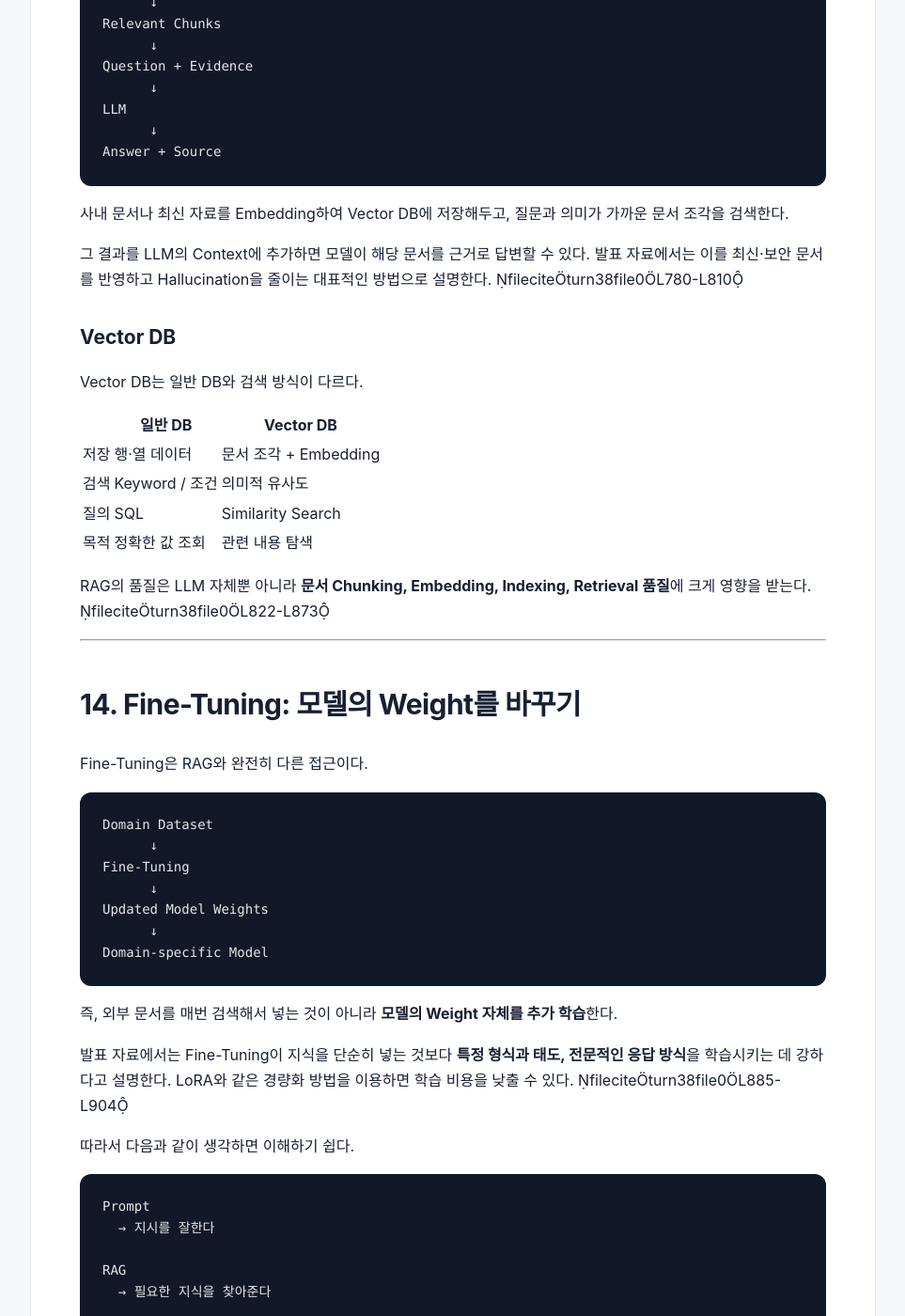
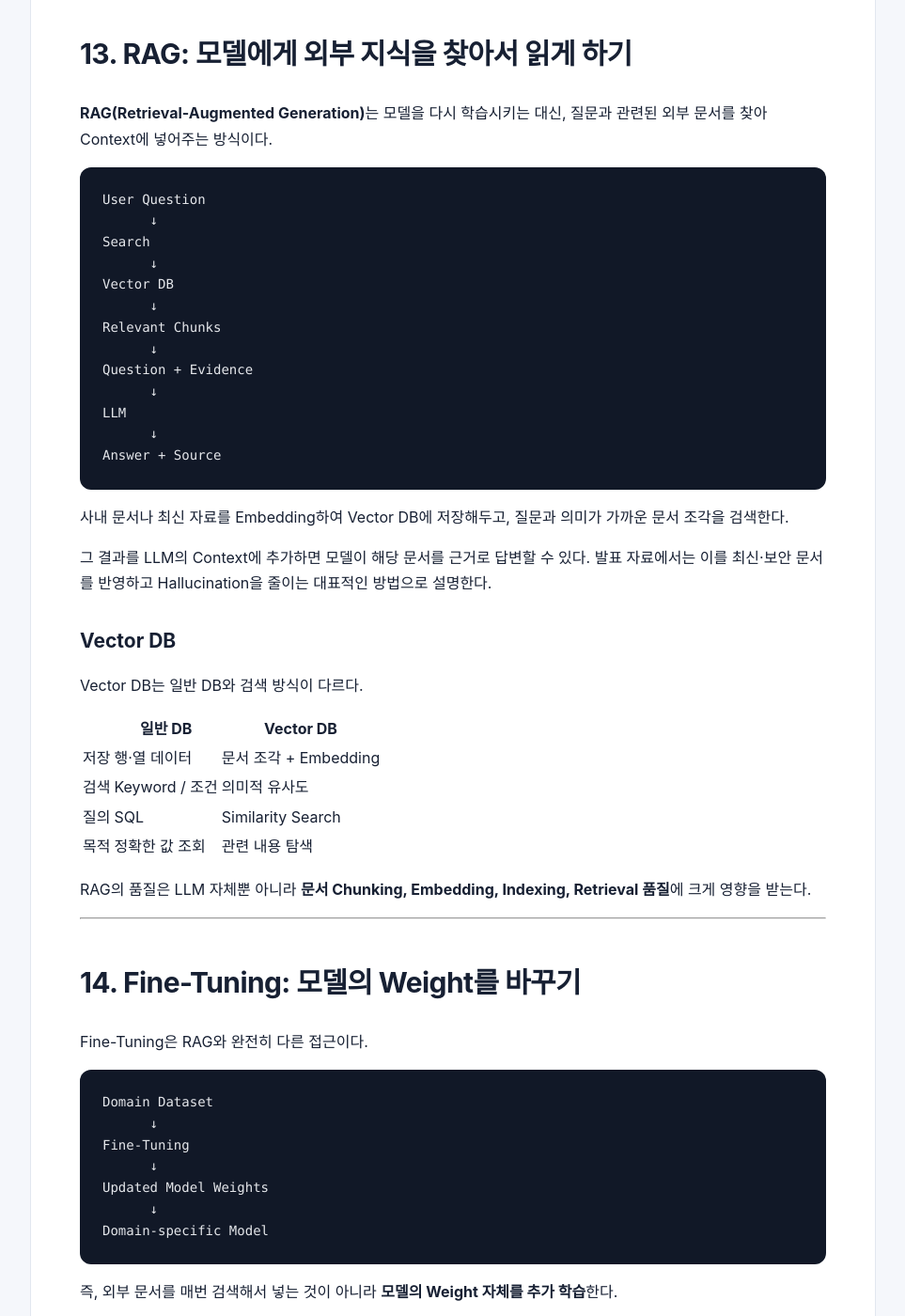
Before and after one commit to Jwayong-Park/eda-technical-blog, a Jekyll site: the page built from _posts/2026-09-03-llm-fundamentals-for-eda-agent.md, in a window 1280 px wide and 1400 px high, scrolled down 13871 px. Shown: the whole window at 94% size, without its empty margins (158-1121 px from the left). Built offline with Jekyll 4.4.1, drawn with Linux system fonts in a browser that asks for light colours; some of the changed text lies outside the part shown.

Commit message:
Clean public article citations and embed web-native overview diagram

````diff
--- a/_posts/2026-09-03-llm-fundamentals-for-eda-agent.md
+++ b/_posts/2026-09-03-llm-fundamentals-for-eda-agent.md
@@ -24,7 +24,7 @@
 
 가능성을 이야기하기 전에 먼저 알아야 할 것이 있다. **LLM이 무엇을 학습하고, 어떻게 답을 만들며, 왜 틀릴 수 있는가**이다.
 
-이 글은 발표 자료 **「LLM 신경망(Neural Network) 학습부터 추론 원리, 그리고 실무 적용 솔루션」**을 바탕으로, 이후 EDA Agent와 AI 기반 Design/Implementation Flow를 이해하기 위해 필요한 AI 기초를 하나의 기술 문서로 정리한 것이다. fileciteturn38file0L28-L32
+이 글은 발표 자료 **「LLM 신경망(Neural Network) 학습부터 추론 원리, 그리고 실무 적용 솔루션」**을 바탕으로, 이후 EDA Agent와 AI 기반 Design/Implementation Flow를 이해하기 위해 필요한 AI 기초를 하나의 기술 문서로 정리한 것이다.
 
 핵심 흐름은 다음과 같다.
 
@@ -42,6 +42,11 @@
 EDA Agent
 ```
 
+<figure class="article-figure article-figure-overview">
+  <img src="{{ '/assets/images/llm-fundamentals-overview.svg' | relative_url }}" alt="LLM Fundamentals에서 AI Agent와 EDA Agent로 확장되는 개념 구조도" loading="lazy">
+  <figcaption>Figure 1. AI · ML · DL · LLM의 관계부터 AI Agent와 EDA Agent로 이어지는 전체 개념 구조</figcaption>
+</figure>
+
 ---
 
 ## 1. 왜 EDA Agent를 이야기하기 전에 LLM을 알아야 하는가?
@@ -52,7 +57,7 @@
 
 1. **소통과 의사결정** — 기본 용어와 동작 메커니즘을 알아야 업계와 벤더, 개발자와 제대로 소통할 수 있다.
 2. **프롬프트 그 이상** — 학습과 추론 과정을 이해해야 AI 도구와 Pipeline을 설계할 수 있다.
-3. **해결책 선택** — 같은 문제라도 Prompt, RAG, Fine-Tuning 중 적절한 선택이 달라진다. fileciteturn38file0L96-L117
+3. **해결책 선택** — 같은 문제라도 Prompt, RAG, Fine-Tuning 중 적절한 선택이 달라진다.
 
 EDA Agent도 똑같다.
 
@@ -91,7 +96,7 @@
 
 ### LLM — Large Language Model
 
-대규모 텍스트를 학습해 언어의 패턴을 모델링하고, 주어진 문맥에서 다음 Token을 예측하는 초대형 Deep Learning 모델이다. fileciteturn38file0L129-L148
+대규모 텍스트를 학습해 언어의 패턴을 모델링하고, 주어진 문맥에서 다음 Token을 예측하는 초대형 Deep Learning 모델이다.
 
 이 관계를 이해하면 LLM을 단순한 "검색 엔진"이나 "대화 프로그램"으로 생각하는 오류를 줄일 수 있다.
 
@@ -119,9 +124,7 @@
 
 중요한 것은 개별 뉴런 하나가 아니라 **수많은 연결과 가중치가 함께 학습된다는 것**이다.
 
-LLM에서는 이러한 파라미터가 매우 큰 규모로 존재한다. 발표 자료에서는 GPT급 모델의 파라미터를 수천억 개 규모로 설명한다. fileciteturn38file0L160-L218
-
-따라서 LLM의 "지능"을 이해할 때는 특정 뉴런 하나보다 **모델 구조, 연결 규모, 그리고 학습된 Weight**를 보는 것이 중요하다.
+LLM에서는 이러한 파라미터가 매우 큰 규모로 존재한다. 따라서 LLM의 "지능"을 이해할 때는 특정 뉴런 하나보다 **모델 구조, 연결 규모, 그리고 학습된 Weight**를 보는 것이 중요하다.
 
 ---
 
@@ -166,7 +169,7 @@
 - `∂L/∂w` : Weight에 대한 Loss의 Gradient
 - `η` : Learning Rate
 
-Gradient가 양수이면 Weight를 줄이는 방향으로, 음수이면 Weight를 늘리는 방향으로 이동한다. Gradient가 거의 0이면 해당 지점에서 더 이상 크게 개선할 방향이 없다고 볼 수 있다. fileciteturn38file0L270-L294
+Gradient가 양수이면 Weight를 줄이는 방향으로, 음수이면 Weight를 늘리는 방향으로 이동한다. Gradient가 거의 0이면 해당 지점에서 더 이상 크게 개선할 방향이 없다고 볼 수 있다.
 
 ### 4.3 Backpropagation
 
@@ -194,7 +197,7 @@
 [인공] [지능] [이]
 ```
 
-한국어는 같은 의미를 전달하더라도 영어와 비교해 Token이 더 많이 발생할 수 있기 때문에 Token 수가 비용과 직접 연결될 수 있다. fileciteturn38file0L306-L336
+한국어는 같은 의미를 전달하더라도 영어와 비교해 Token이 더 많이 발생할 수 있기 때문에 Token 수가 비용과 직접 연결될 수 있다.
 
 ### Embedding
 
@@ -244,7 +247,7 @@
 
 라는 문장에서 `은행`을 해석할 때 `강`과 같은 주변 단어가 문맥 이해에 영향을 줄 수 있다.
 
-발표 자료는 이 구조의 출발점으로 Vaswani et al.의 **Attention Is All You Need**를 소개한다. fileciteturn38file0L348-L379
+발표 자료는 이 구조의 출발점으로 Vaswani et al.의 **Attention Is All You Need**를 소개한다.
 
 ---
 
@@ -252,7 +255,7 @@
 
 LLM을 만든다고 해서 처음부터 질문에 잘 답하는 것은 아니다.
 
-발표 자료에서는 모델 학습을 크게 **Pre-training → Post-training**으로 나누어 설명한다. fileciteturn38file0L401-L429
+발표 자료에서는 모델 학습을 크게 **Pre-training → Post-training**으로 나누어 설명한다.
 
 ### 7.1 Pre-training
 
@@ -272,7 +275,7 @@
 Base Model
 ```
 
-정답지를 사람이 하나씩 만드는 대신 원래 문장 자체를 학습 신호로 사용할 수 있다는 점이 대규모 학습의 중요한 특징이다. fileciteturn38file0L441-L463
+정답지를 사람이 하나씩 만드는 대신 원래 문장 자체를 학습 신호로 사용할 수 있다는 점이 대규모 학습의 중요한 특징이다.
 
 결과물은 **Base Model**이다.
 
@@ -294,7 +297,7 @@
 Aligned Chat Model
 ```
 
-SFT는 지시를 따르는 형식을 학습시키고, RLHF와 같은 선호도 기반 정렬은 사람이 선호하는 답변의 특성을 반영한다. fileciteturn38file0L523-L539
+SFT는 지시를 따르는 형식을 학습시키고, RLHF와 같은 선호도 기반 정렬은 사람이 선호하는 답변의 특성을 반영한다.
 
 즉,
 
@@ -326,7 +329,7 @@
 
 처럼 이미 생성한 Token을 다시 입력에 포함시키면서 다음 Token을 하나씩 생성한다.
 
-이를 자기회귀(Autoregressive) 방식이라고 볼 수 있다. 발표 자료의 핵심 표현은 **"LLM은 답을 찾는 것이 아니라 한 Token씩 생성한다"**는 것이다. fileciteturn38file0L607-L637
+이를 자기회귀(Autoregressive) 방식이라고 볼 수 있다. 핵심은 **"LLM은 답을 찾는 것이 아니라 한 Token씩 생성한다"**는 것이다.
 
 이 관점이 중요한 이유는 다음 장에서 설명할 **Hallucination**을 이해할 수 있기 때문이다.
 
@@ -345,7 +348,7 @@
 | Max Tokens | 생성 가능한 최대 길이 |
 | System Prompt | 역할·말투·제약·기본 지시 설정 |
 
-따라서 같은 질문이라도 Sampling 설정에 따라 결과가 달라질 수 있다. 발표 자료에서는 요약·분류처럼 일관성이 중요한 작업은 낮은 Temperature를 사용하는 방향으로 설명한다. fileciteturn38file0L649-L668
+따라서 같은 질문이라도 Sampling 설정에 따라 결과가 달라질 수 있다. 발표 자료에서는 요약·분류처럼 일관성이 중요한 작업은 낮은 Temperature를 사용하는 방향으로 설명한다.
 
 EDA Agent에서도 이 부분은 중요하다.
 
@@ -379,7 +382,7 @@
 
 - 긴 Context는 비용과 속도에 영향을 준다.
 - 긴 문서를 통째로 넣는 것보다 필요한 부분만 넣는 것이 유리하다.
-- 대화가 길어지면 초반 지시가 희석될 수 있으므로 중요한 지시는 다시 명시할 필요가 있다. fileciteturn38file0L680-L700
+- 대화가 길어지면 초반 지시가 희석될 수 있으므로 중요한 지시는 다시 명시할 필요가 있다.
 
 이것은 EDA Agent 설계에서 매우 중요하다.
 
@@ -405,7 +408,7 @@
 
 ### 원인 3. 출처 없는 생성
 
-모델이 답변을 생성한다고 해서 그 답변에 실제 근거 문서가 자동으로 연결되는 것은 아니다. fileciteturn38file0L713-L736
+모델이 답변을 생성한다고 해서 그 답변에 실제 근거 문서가 자동으로 연결되는 것은 아니다.
 
 그래서 실무에서는 중요한 질문이 생긴다.
 
@@ -451,7 +454,7 @@
 
 와 같이 구체적으로 정의하는 것이 좋다.
 
-Prompt Engineering은 문서 요약, 분류, 지정된 형식으로의 변환 등 다양한 작업에 빠르게 적용할 수 있지만, **모델이 모르는 사실 자체를 새롭게 만들어 주지는 않는다.** fileciteturn38file0L748-L768
+Prompt Engineering은 문서 요약, 분류, 지정된 형식으로의 변환 등 다양한 작업에 빠르게 적용할 수 있지만, **모델이 모르는 사실 자체를 새롭게 만들어 주지는 않는다.**
 
 ---
 
@@ -477,7 +480,7 @@
 
 사내 문서나 최신 자료를 Embedding하여 Vector DB에 저장해두고, 질문과 의미가 가까운 문서 조각을 검색한다.
 
-그 결과를 LLM의 Context에 추가하면 모델이 해당 문서를 근거로 답변할 수 있다. 발표 자료에서는 이를 최신·보안 문서를 반영하고 Hallucination을 줄이는 대표적인 방법으로 설명한다. fileciteturn38file0L780-L810
+그 결과를 LLM의 Context에 추가하면 모델이 해당 문서를 근거로 답변할 수 있다. 발표 자료에서는 이를 최신·보안 문서를 반영하고 Hallucination을 줄이는 대표적인 방법으로 설명한다.
 
 ### Vector DB
 
@@ -490,7 +493,7 @@
 | 질의 | SQL | Similarity Search |
 | 목적 | 정확한 값 조회 | 관련 내용 탐색 |
 
-RAG의 품질은 LLM 자체뿐 아니라 **문서 Chunking, Embedding, Indexing, Retrieval 품질**에 크게 영향을 받는다. fileciteturn38file0L822-L873
+RAG의 품질은 LLM 자체뿐 아니라 **문서 Chunking, Embedding, Indexing, Retrieval 품질**에 크게 영향을 받는다.
 
 ---
 
@@ -510,7 +513,7 @@
 
 즉, 외부 문서를 매번 검색해서 넣는 것이 아니라 **모델의 Weight 자체를 추가 학습**한다.
 
-발표 자료에서는 Fine-Tuning이 지식을 단순히 넣는 것보다 **특정 형식과 태도, 전문적인 응답 방식**을 학습시키는 데 강하다고 설명한다. LoRA와 같은 경량화 방법을 이용하면 학습 비용을 낮출 수 있다. fileciteturn38file0L885-L904
+발표 자료에서는 Fine-Tuning이 지식을 단순히 넣는 것보다 **특정 형식과 태도, 전문적인 응답 방식**을 학습시키는 데 강하다고 설명한다. LoRA와 같은 경량화 방법을 이용하면 학습 비용을 낮출 수 있다.
 
 따라서 다음과 같이 생각하면 이해하기 쉽다.
 
@@ -541,7 +544,7 @@
 
 발표 자료가 제시하는 실무 원칙은 간단하다.
 
-> **Prompt로 먼저 검증하고, 근거가 필요하면 RAG를 얹고, 그래도 응답 형식이나 동작 특성이 충분하지 않다면 Fine-Tuning을 검토한다.** fileciteturn38file0L916-L951
+> **Prompt로 먼저 검증하고, 근거가 필요하면 RAG를 얹고, 그래도 응답 형식이나 동작 특성이 충분하지 않다면 Fine-Tuning을 검토한다.**
 
 ---
 
@@ -554,7 +557,7 @@
 1. 긴 Context
 2. 추론형 모델의 긴 생성 과정
 3. Agent의 반복적인 모델 호출
-4. 멀티모달 입력과 대형 모델 사용 fileciteturn38file0L1045-L1061
+4. 멀티모달 입력과 대형 모델 사용
 
 그리고 다음과 같은 최적화 방법을 제안한다.
 
@@ -565,7 +568,7 @@
 - 출력 길이 제한
 - Quantization / Distillation
 
-핵심 원칙은 **먼저 Token을 적게 사용하도록 Architecture를 설계한 다음, 더 저렴한 Infrastructure를 선택하는 것**이다. fileciteturn38file0L1062-L1081
+핵심 원칙은 **먼저 Token을 적게 사용하도록 Architecture를 설계한 다음, 더 저렴한 Infrastructure를 선택하는 것**이다.
 
 이 원칙은 EDA Agent에서도 그대로 적용된다.
 
@@ -589,7 +592,7 @@
 새 Token 생성 시 재사용
 ```
 
-발표 자료에서는 KV Cache가 긴 Context에서 GPU Memory 사용량의 중요한 요소가 되며, MQA/GQA, PagedAttention, Cache Quantization 등의 방법과 함께 고려할 수 있다고 설명한다. fileciteturn38file0L1093-L1117
+발표 자료에서는 KV Cache가 긴 Context에서 GPU Memory 사용량의 중요한 요소가 되며, MQA/GQA, PagedAttention, Cache Quantization 등의 방법과 함께 고려할 수 있다고 설명한다.
 
 LLM Serving의 Memory를 단순화하면 다음과 같이 볼 수 있다.
 
@@ -610,7 +613,7 @@
 × Precision × Concurrent Requests
 ```
 
-따라서 **모델이 GPU에 올라간다고 끝나는 것이 아니라, 남은 Memory가 Context와 동시 요청을 얼마나 수용할 수 있는지를 결정한다.** fileciteturn38file0L1129-L1155
+따라서 **모델이 GPU에 올라간다고 끝나는 것이 아니라, 남은 Memory가 Context와 동시 요청을 얼마나 수용할 수 있는지를 결정한다.**
 
 ---
 
@@ -660,7 +663,7 @@
 - **Latency** — 응답 시간
 - **Cost** — Token 및 운영 비용
 
-이 세 가지를 함께 관리해야 실제 AI 시스템이 된다. fileciteturn38file0L1167-L1208
+이 세 가지를 함께 관리해야 실제 AI 시스템이 된다.
 
 ---
 
@@ -839,7 +842,7 @@
 
 발표 자료의 결론처럼 중요한 것은 단순히 "AI를 잘 사용하는 것"이 아니다.
 
-> **원리를 이해하면 질문이 달라지고, 질문이 달라지면 결과가 달라진다.** fileciteturn38file0L1017-L1037
+> **원리를 이해하면 질문이 달라지고, 질문이 달라지면 결과가 달라진다.**
 
 그리고 EDA Agent를 만들 때는 한 단계 더 나아가야 한다.
 
@@ -851,5 +854,5 @@
 
 ## 참고 자료
 
-- 발표 자료: *LLM 신경망(Neural Network) 학습부터 추론 원리, 그리고 실무 적용 솔루션* fileciteturn38file0L28-L32
-- Vaswani et al., *Attention Is All You Need* — Transformer와 Self-Attention의 출발점으로 발표 자료에서 소개됨. fileciteturn38file0L348-L379
+- 발표 자료: *LLM 신경망(Neural Network) 학습부터 추론 원리, 그리고 실무 적용 솔루션*
+- Vaswani et al., *Attention Is All You Need* — Transformer와 Self-Attention의 출발점으로 발표 자료에서 소개됨.
````
